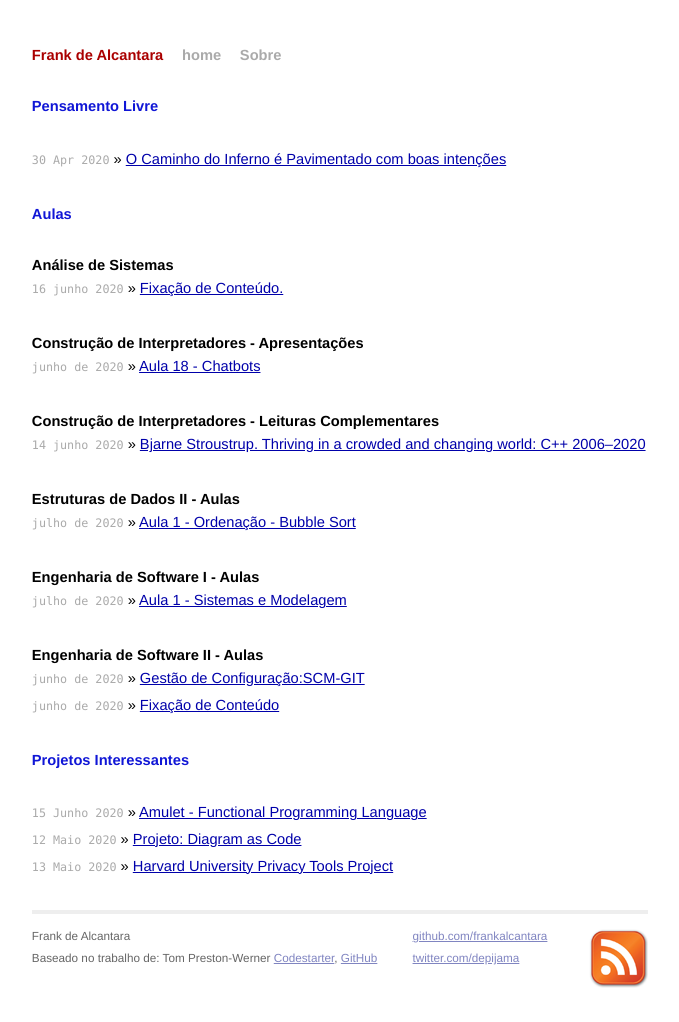
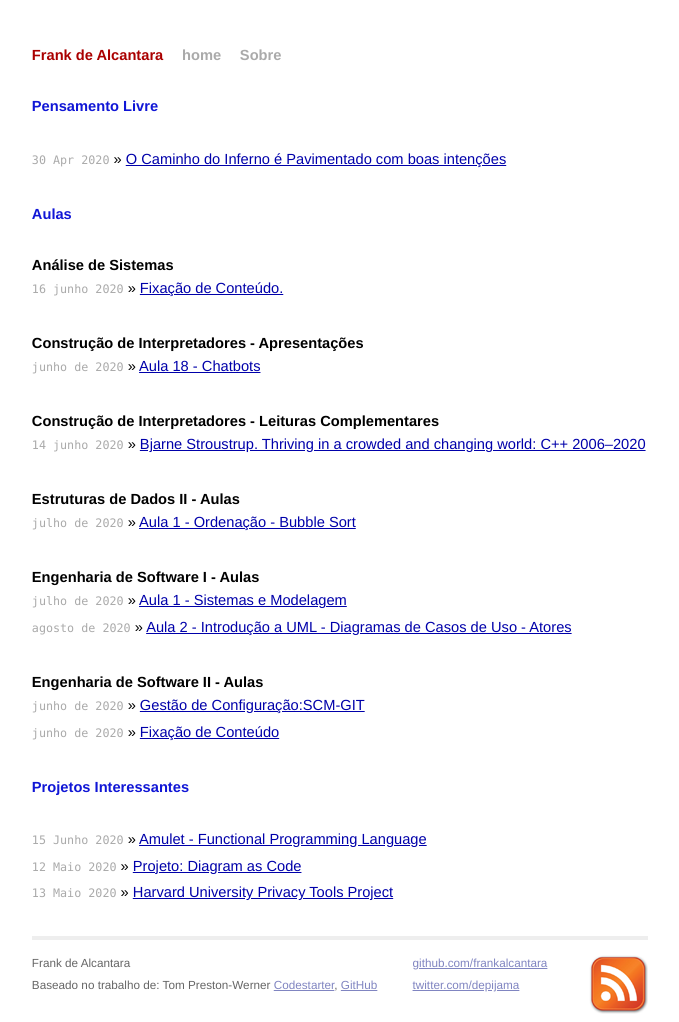
Before and after one commit to mojombo/mojombo.github.io, a Jekyll site: the page built from index.html, in a window 1280 px wide. Shown: the whole page, without its empty margins (300-979 px from the left). Built offline with Jekyll 4.4.1, drawn with Linux system fonts in a browser that asks for light colours; before the commit the page ends 996 px from its top, so only the background shows below that.

Commit message:
inclusão da aula 2 de engsoft I

```diff
--- a/index.html
+++ b/index.html
@@ -66,6 +66,12 @@ title: Frank de Alcantara
         >Aula 1 - Sistemas e Modelagem</a
       >
     </li>
+    <li>
+      <span>agosto de 2020</span> &raquo;
+      <a href="https://frankalcantara.com/Aulas/EngSoftwareI/out/2-UML.html#/"
+        >Aula 2 - Introdução a UML - Diagramas de Casos de Uso - Atores</a
+      >
+    </li>
   </ul>
 
   <h2>Engenharia de Software II - Aulas</h2>
```
